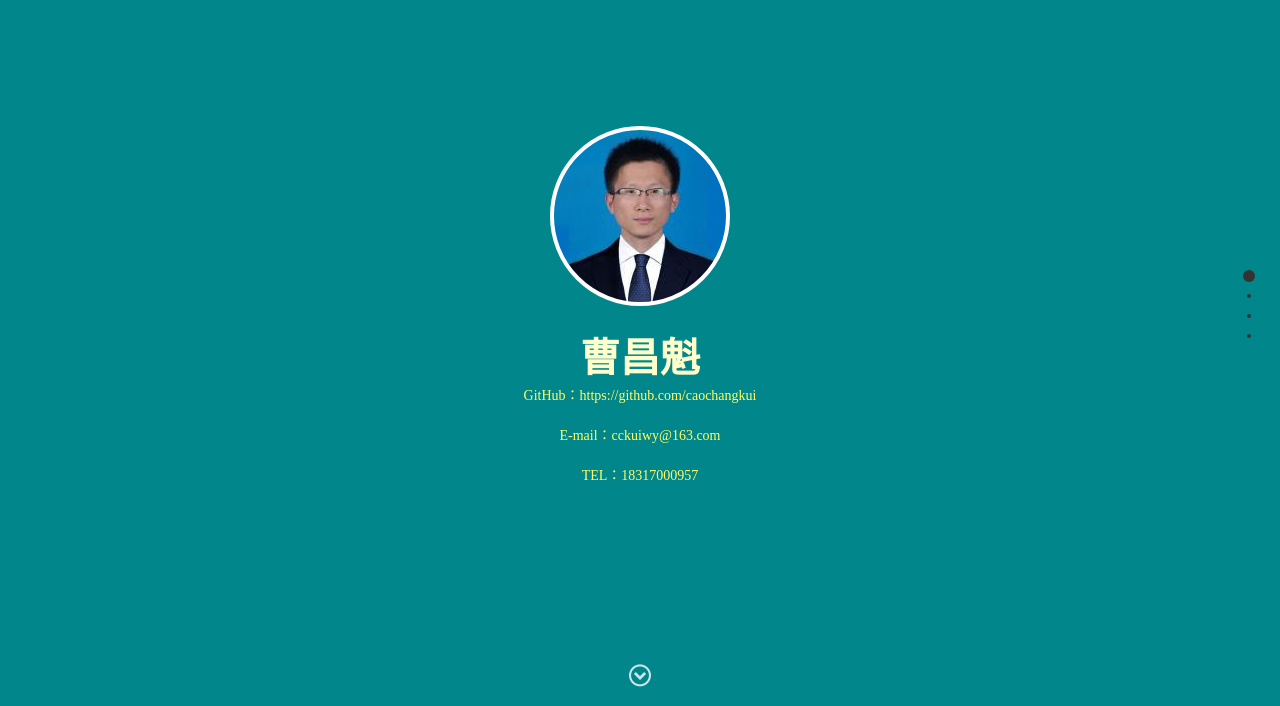
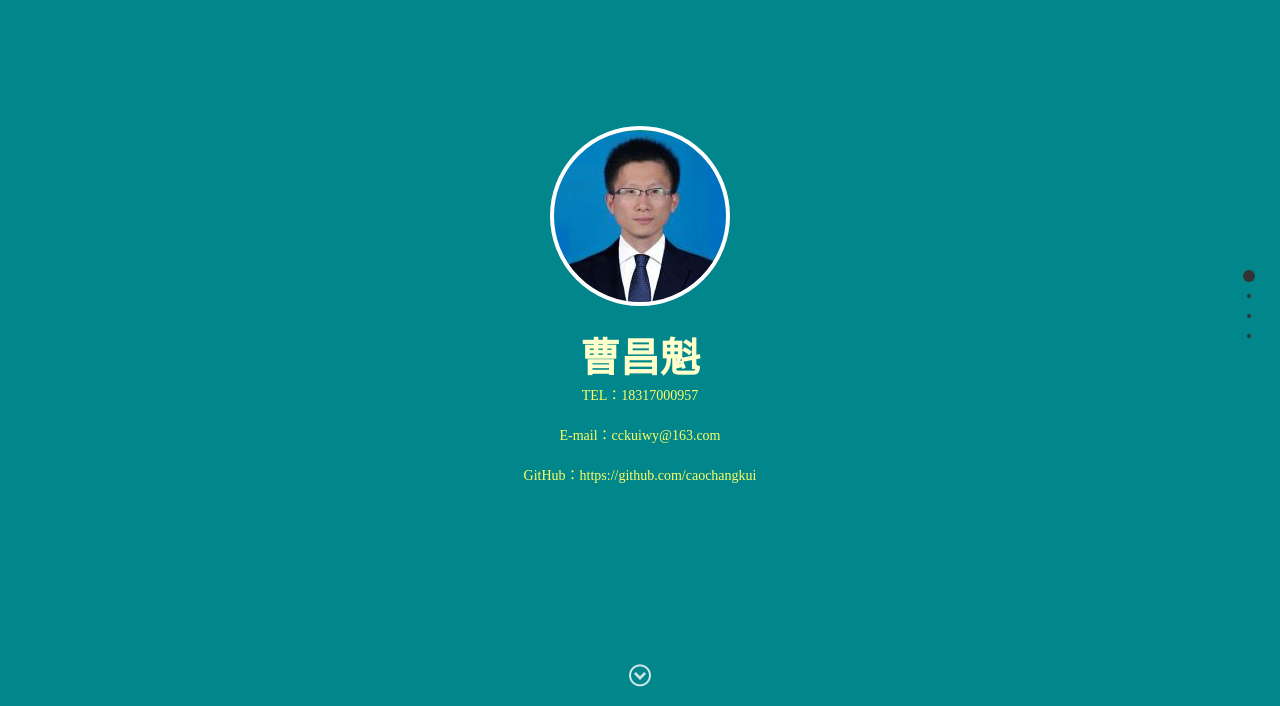
Before and after one commit to caochangkui/resume-cck, a plain HTML site: page index.html in a window 1280 px wide. Shown: the part 94-800 px from the top of the page. Drawn offline with Linux system fonts and the light colour scheme; files whose address does not match are found by name.

Commit message:
Update index.html

```diff
--- a/index.html
+++ b/index.html
@@ -47,9 +47,9 @@
   <div class="section section1"><!--默认的上下滚动页面，类名可改sectionSelector:".section"，不改默认类名要为section-->
     <div class="touxiang"></div>
     <h2 class="name">曹昌魁</h2>
-    <div class="age"><p>GitHub：https://github.com/caochangkui </p></div>
+    <div class="age"><p>TEL：18317000957</p></div>
     <div class="myemail"><p>E-mail：cckuiwy@163.com</p></div>
-    <div class="tel"><p>TEL：18317000957</p></div>
+    <div class="tel"><p>GitHub：https://github.com/caochangkui </p></div>
     <div class="godown">
       <span class="icon-circle-down"></span>
     </div>
```
